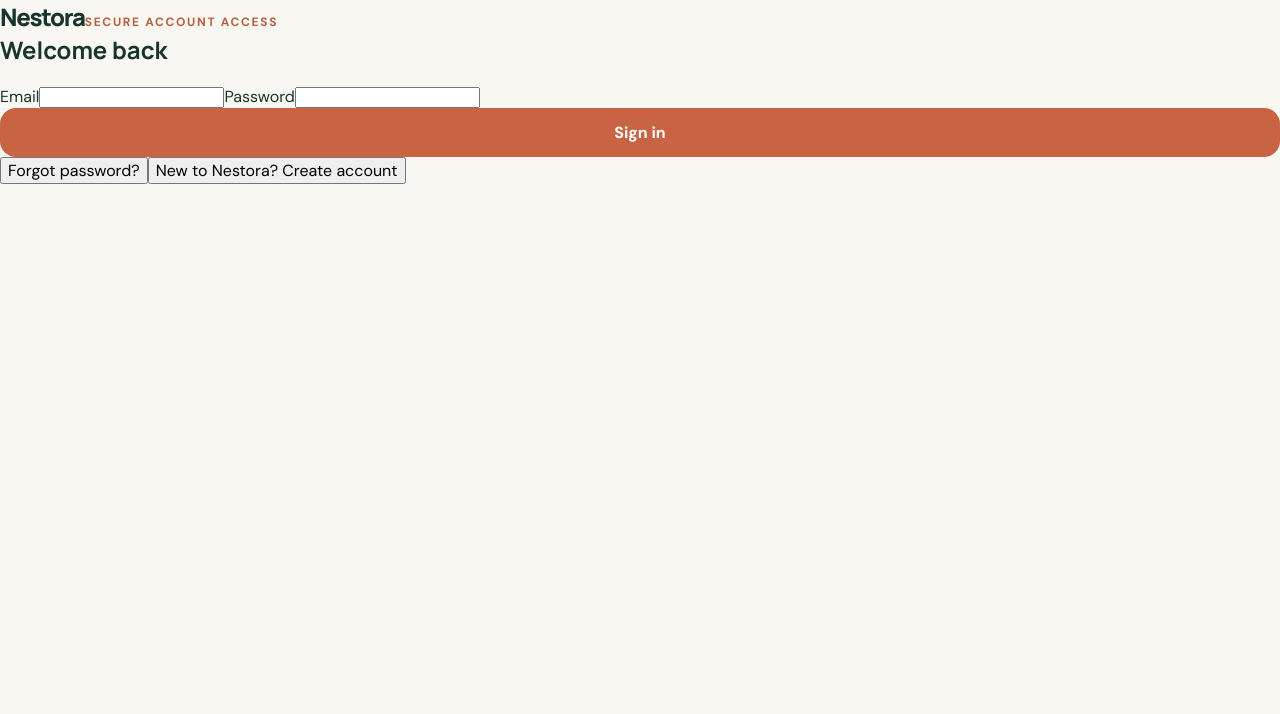
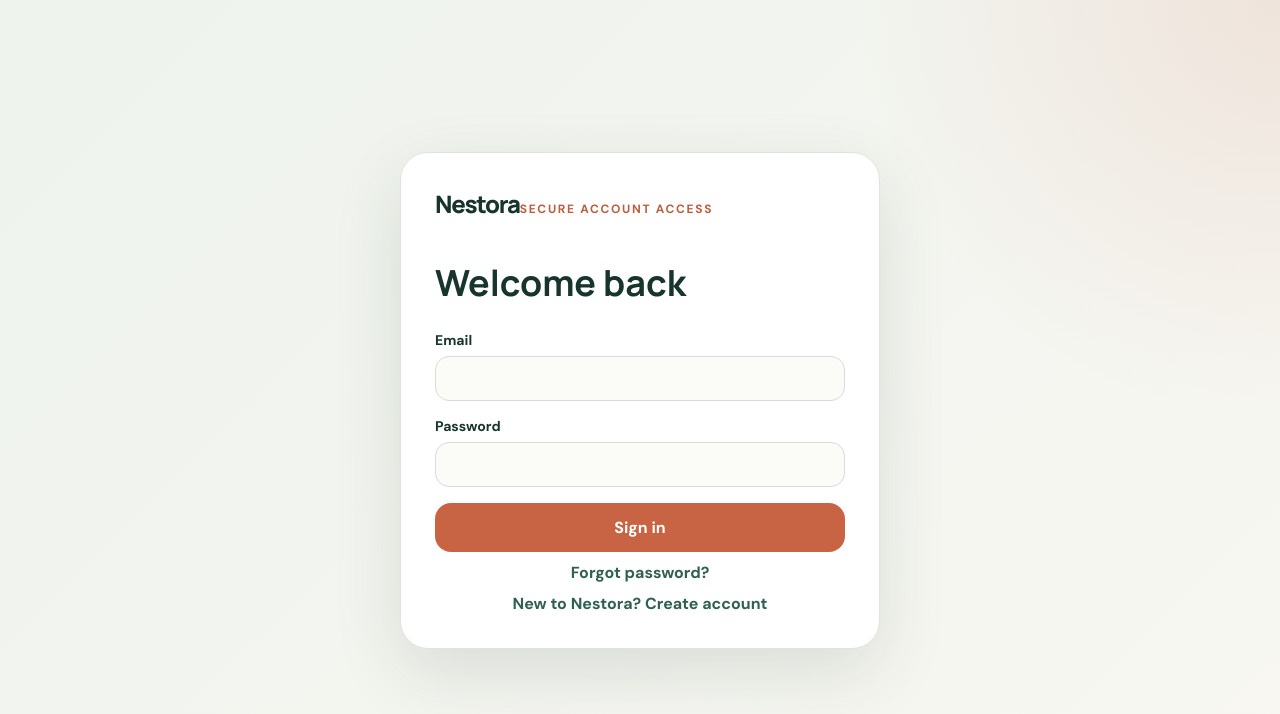
Before and after one commit to n9902492-stack/Airbnb, a React (Vite) app in the folder frontend/: page /auth in a window 1280 px wide. Shown: the top 714 px of the page. Built offline with nearby package versions, Linux system fonts and the light colour scheme; no server answers.

Commit message:
Add auth page styles

```diff
--- a/frontend/src/styles.css
+++ b/frontend/src/styles.css
@@ -141,3 +141,80 @@
   .gallery img:not(.main-photo) { display:none; }
   .gallery .main-photo { height:320px; }
 }
+
+.auth-page {
+  min-height: 100vh;
+  display: grid;
+  place-items: center;
+  padding: 32px 20px;
+  background:
+    radial-gradient(circle at top right, rgba(200,100,67,.12), transparent 28%),
+    linear-gradient(135deg,#eef3ed,#f8f7f2);
+}
+.auth-card {
+  width: min(100%, 480px);
+  background: #fff;
+  border: 1px solid #e1e4dd;
+  border-radius: 28px;
+  padding: 34px;
+  box-shadow: 0 24px 70px rgba(30,50,42,.12);
+}
+.auth-card .brand {
+  display: inline-block;
+  margin-bottom: 28px;
+}
+.auth-card h1 {
+  font-size: 36px;
+  margin: 10px 0 24px;
+}
+.auth-form {
+  display: grid;
+  gap: 16px;
+}
+.auth-form label {
+  display: grid;
+  gap: 7px;
+  font-weight: 700;
+  font-size: 14px;
+}
+.auth-form input {
+  width: 100%;
+  border: 1px solid #d8ddd9;
+  background: #fbfbf8;
+  border-radius: 14px;
+  padding: 14px 15px;
+  outline: none;
+  color: #17352d;
+}
+.auth-form input:focus {
+  border-color: #57746a;
+  box-shadow: 0 0 0 3px rgba(87,116,106,.12);
+}
+.auth-form label small {
+  color: #7c8a85;
+  font-weight: 400;
+  line-height: 1.4;
+}
+.auth-error,
+.auth-success {
+  border-radius: 12px;
+  padding: 11px 13px;
+  font-size: 13px;
+}
+.auth-error {
+  background: #fff0ec;
+  color: #9d402d;
+}
+.auth-success {
+  background: #edf8ef;
+  color: #2f6c41;
+}
+.auth-link {
+  display: block;
+  width: 100%;
+  border: 0;
+  background: transparent;
+  color: #315f52;
+  font-weight: 700;
+  padding: 10px 0 0;
+}
```
